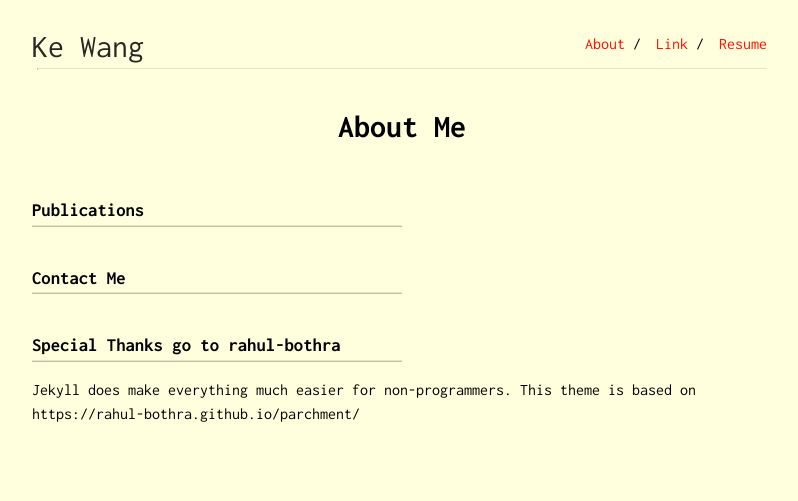
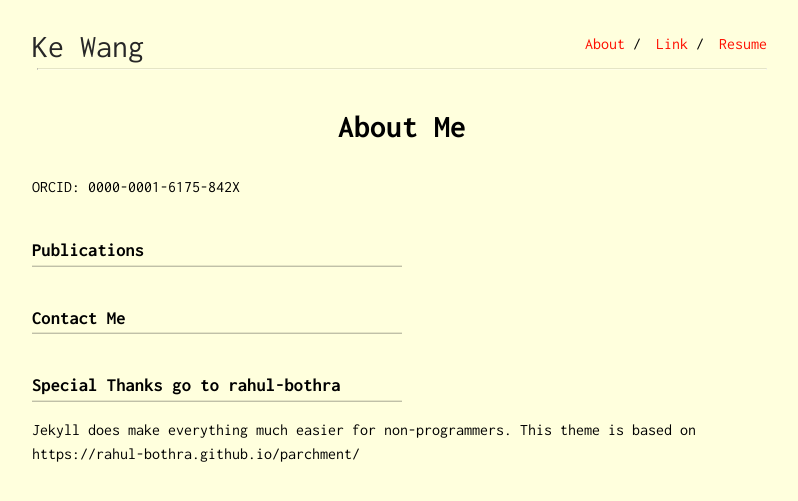
Before and after one commit to ekdc11/ekdc11.github.io, a Jekyll site: the page built from about.md, in a window 1280 px wide. Shown: the top 501 px of the page, without its empty margins (238-1036 px from the left). Built offline with Jekyll 4.4.1, drawn with Linux system fonts in a browser that asks for light colours.

Commit message:
Update about.md

```diff
--- a/about.md
+++ b/about.md
@@ -2,6 +2,7 @@
 layout: default
 title: About Me
 ---
+ORCID: 0000-0001-6175-842X
 
 ### Publications
 
```
